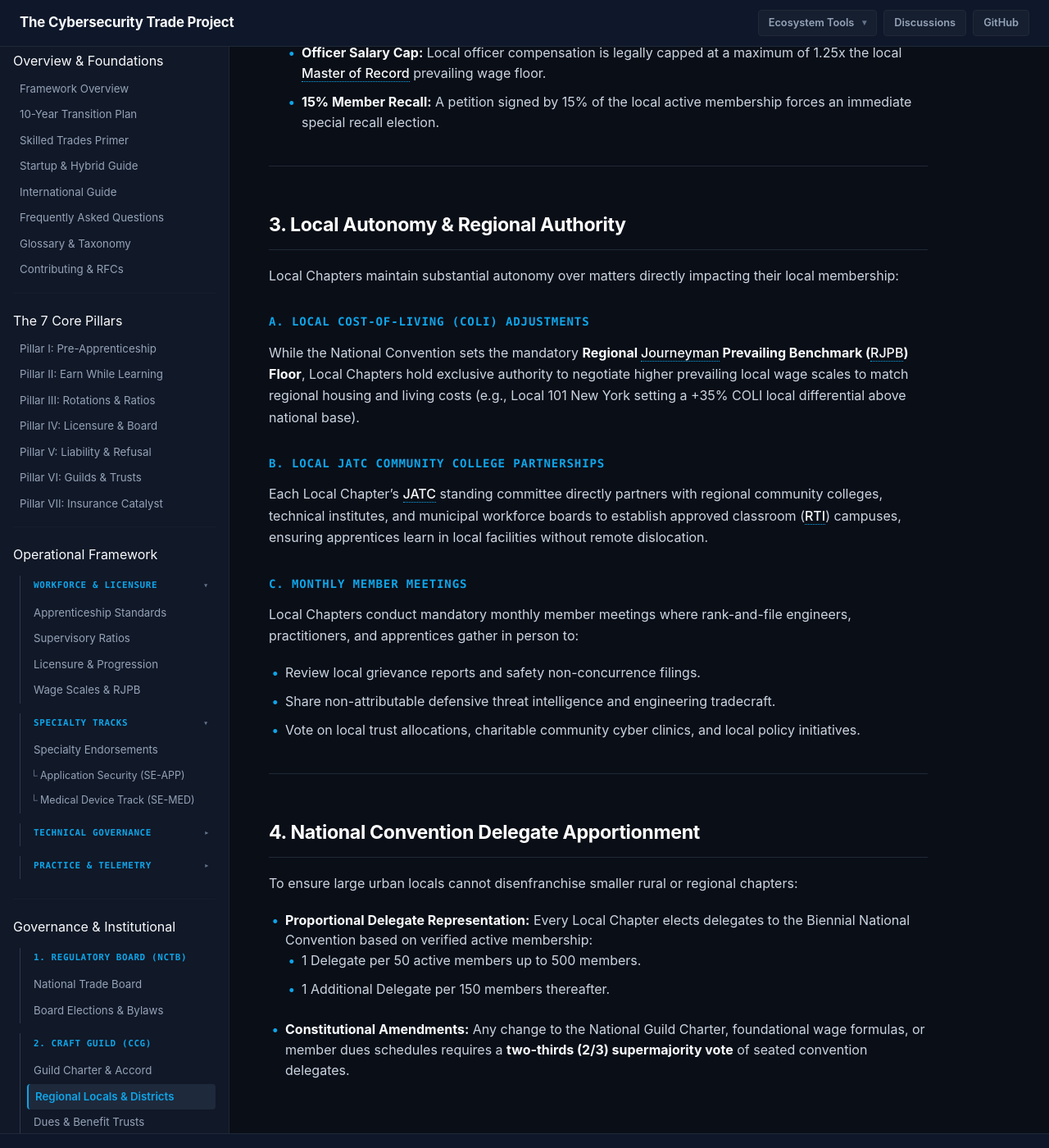
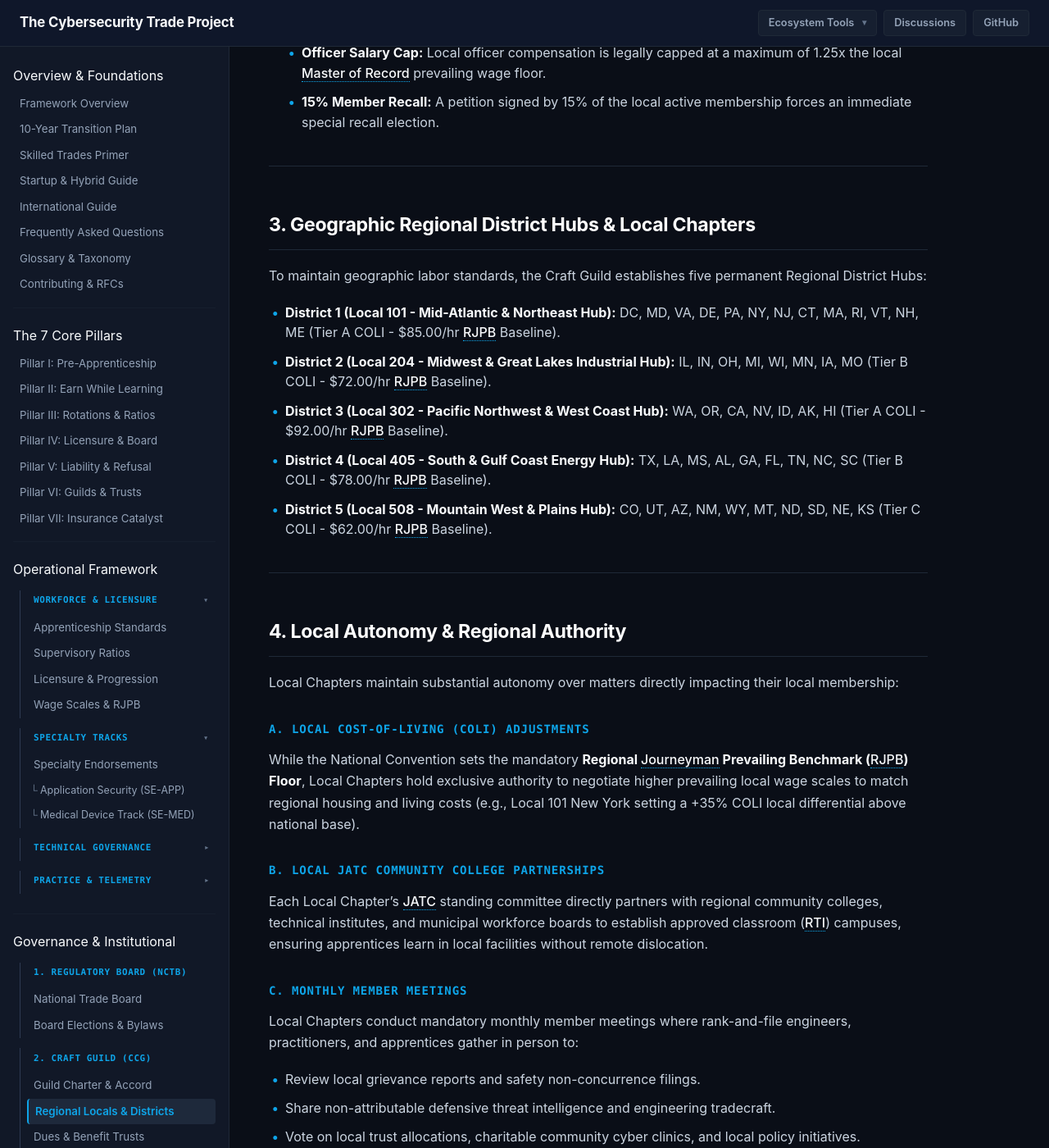
Before and after one commit to DanielTolczyk/the-cyber-trade-project, a Jekyll site: the page built from governance/regional-chapters-and-locals.md, in a window 1280 px wide and 1400 px high, scrolled down 1669 px. Shown: the whole window at 82% size. Built offline with Jekyll 4.4.1, drawn with Linux system fonts in a browser that asks for light colours; our own code applies the rules of GitHub Pages for plain Markdown files.

Commit message:
feat(release): v1.8.2 - Regional Hubs, FIFO Dispatch & Clearinghouse Invariants

```diff
--- a/_config.yml
+++ b/_config.yml
@@ -1,6 +1,6 @@
 title: The Cybersecurity Trade Project
 description: Restructuring cybersecurity into a recognized skilled trade through apprenticeships, licensure, and underwriter accountability.
-version: "v1.8.1"
+version: "v1.8.2"
 baseurl: "/framework"
 url: "https://the-cyber-trade-project.github.io"
 markdown: kramdown
--- a/governance/regional-chapters-and-locals.md
+++ b/governance/regional-chapters-and-locals.md
@@ -53,7 +53,19 @@ A Local Chapter represents the frontline democratic unit of the trade in a defin
 
 ---
 
-## 3. Local Autonomy & Regional Authority
+## 3. Geographic Regional District Hubs & Local Chapters
+
+To maintain geographic labor standards, the Craft Guild establishes five permanent Regional District Hubs:
+
+* **District 1 (Local 101 - Mid-Atlantic & Northeast Hub):** DC, MD, VA, DE, PA, NY, NJ, CT, MA, RI, VT, NH, ME (Tier A COLI - $85.00/hr RJPB Baseline).
+* **District 2 (Local 204 - Midwest & Great Lakes Industrial Hub):** IL, IN, OH, MI, WI, MN, IA, MO (Tier B COLI - $72.00/hr RJPB Baseline).
+* **District 3 (Local 302 - Pacific Northwest & West Coast Hub):** WA, OR, CA, NV, ID, AK, HI (Tier A COLI - $92.00/hr RJPB Baseline).
+* **District 4 (Local 405 - South & Gulf Coast Energy Hub):** TX, LA, MS, AL, GA, FL, TN, NC, SC (Tier B COLI - $78.00/hr RJPB Baseline).
+* **District 5 (Local 508 - Mountain West & Plains Hub):** CO, UT, AZ, NM, WY, MT, ND, SD, NE, KS (Tier C COLI - $62.00/hr RJPB Baseline).
+
+---
+
+## 4. Local Autonomy & Regional Authority
 
 Local Chapters maintain substantial autonomy over matters directly impacting their local membership:
 
```
Also changed, not shown: docs/releases/v1.8.2.md (added, +47 -0 lines), framework/logbook-standards.md (+5 -0 lines), framework/standards-and-compliance.md (+4 -0 lines), framework/wage-scales.md (+5 -0 lines), governance/operational-field-roles.md (+8 -1 lines).
